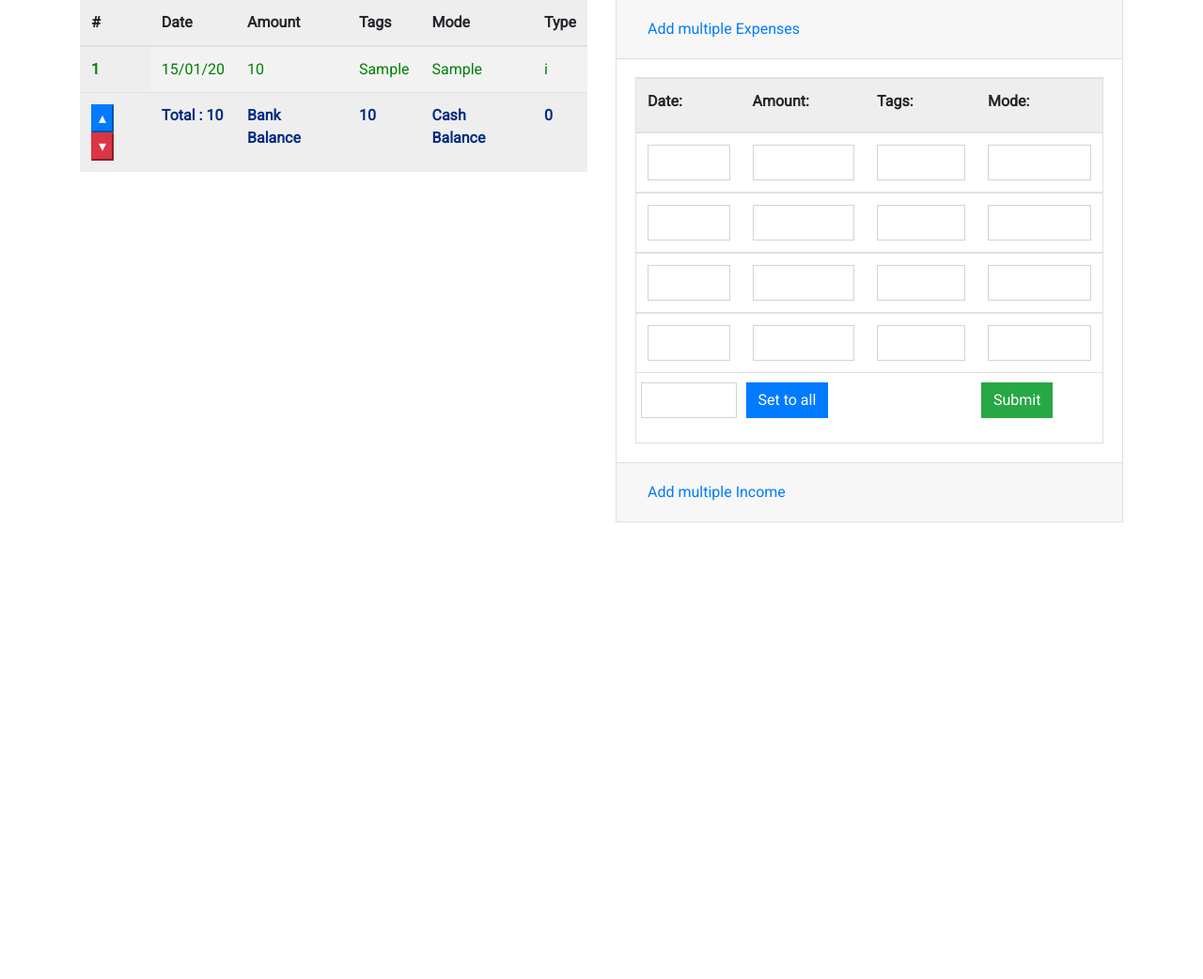
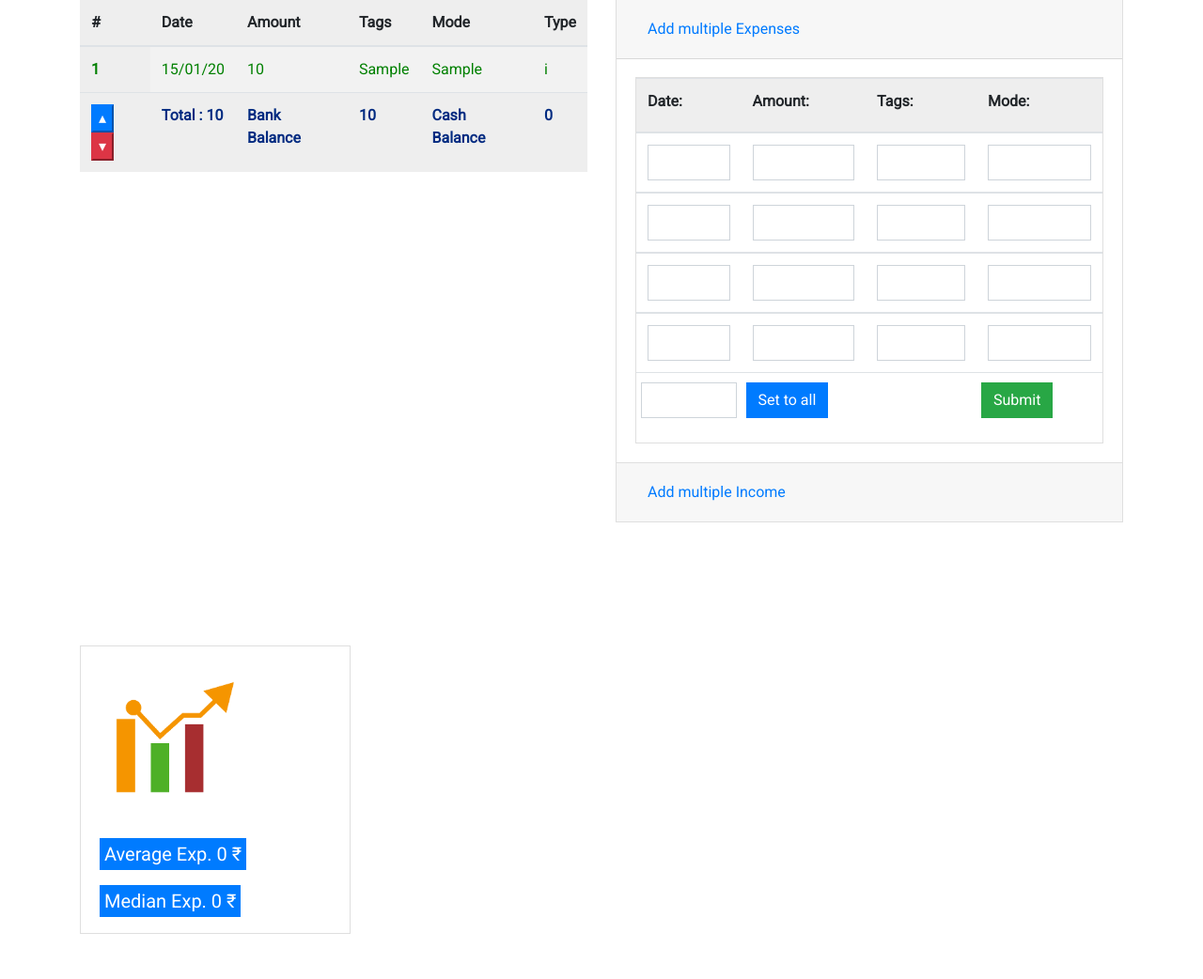
Before and after one commit to siddheshkand/expenses, a Django app: page / in a window 1280 px wide. Shown: the part 49-1091 px from the top of the page at 94% size. Before the commit the page ends 800 px from the top, so only its background shows below. Run offline with Django 3.2, Linux system fonts and the light colour scheme; the first user in the database is signed in; tables that the repository leaves empty hold one stand-in row (Sample ...); some libraries are stand-ins or nearby versions.

Commit message:
avg median added

```diff
--- a/home/templates/home/home.html
+++ b/home/templates/home/home.html
@@ -225,6 +225,24 @@
                 </div>
             </div>
         </div>
+        <div class="row mt-2">
+
+            <div class="col-lg-6">
+                <div class="card" style="width: 18rem;">
+                    <img class="card-img-top" src="{% static 'img/stats.png' %}" style="height: auto;width: 200px">
+                    <div class="card-body">
+                        <h5 class="card-title btn-primary" style="display: inline;padding: 5px">Average Exp.
+                              {{ stats.daily_expenses_mean }} ₹</h5>
+                        <br>
+                        <br>
+                        <h5 class="card-title btn-primary"
+                                                                         style="display: inline;padding: 5px">Median
+                        Exp.
+                        {{ stats.daily_expenses_median}} ₹</h5>
+                    </div>
+                </div>
+            </div>
+        </div>
     </div>
     <div class="mb-5"></div>
 {% endblock content %}
--- a/home/views.py
+++ b/home/views.py
@@ -1,10 +1,39 @@
+import datetime
+
 from django.contrib.auth.decorators import login_required
 from django.db.models import Sum, Q
 from django.forms import formset_factory
 from django.shortcuts import redirect, render
-from django.views.generic import CreateView
+# from django.views.generic import CreateView
 
 from . import forms, models
+import statistics
+
+
+def get_stat():
+    stats = {}
+    if models.IncomeAndExpense.objects.exists():
+        start_date = models.IncomeAndExpense.objects.earliest('date').date
+        end_date = models.IncomeAndExpense.objects.latest('date').date
+        # Iterate over start end
+        day = datetime.timedelta(days=1)
+        daily_expenses_array = []
+        while start_date <= end_date:
+            daily_sum = models.IncomeAndExpense.objects.filter(type='expense').filter(date=start_date).aggregate(
+                Sum('amount'))['amount__sum']
+            if not daily_sum:
+                daily_sum = 0
+            daily_expenses_array.append(daily_sum)
+            start_date = start_date + day
+        daily_expenses_median = statistics.median(daily_expenses_array)
+        daily_expenses_mean = statistics.mean(daily_expenses_array)
+        daily_expenses_mode = statistics.mode(daily_expenses_array)
+        # print(daily_expenses_array)
+        stats.update({'daily_expenses_mean': int(daily_expenses_mean)})
+        stats.update({'daily_expenses_median': int(daily_expenses_median)})
+        stats.update({'daily_expenses_mode': int(daily_expenses_mode)})
+
+        return stats
 
 
 @login_required(login_url='/admin/login/')
@@ -36,6 +65,9 @@ def home(request):
     bank_balance = bank_income_total - bank_expense_total
     cash_balance = cash_income_total - cash_expense_total
     total = bank_balance + cash_balance
+
+    stats = get_stat()
+
     context = {
         'form': form,
         'incomeAndExpense': incomeAndExpense,
@@ -44,6 +76,7 @@ def home(request):
         'bank_balance': bank_balance,
         'cash_balance': cash_balance,
         'total': total,
+        'stats': stats
     }
     return render(request, 'home/home.html', context)
 
```
Also changed, not shown: static/img/avg.jpg (added), static/img/stats.png (added).
